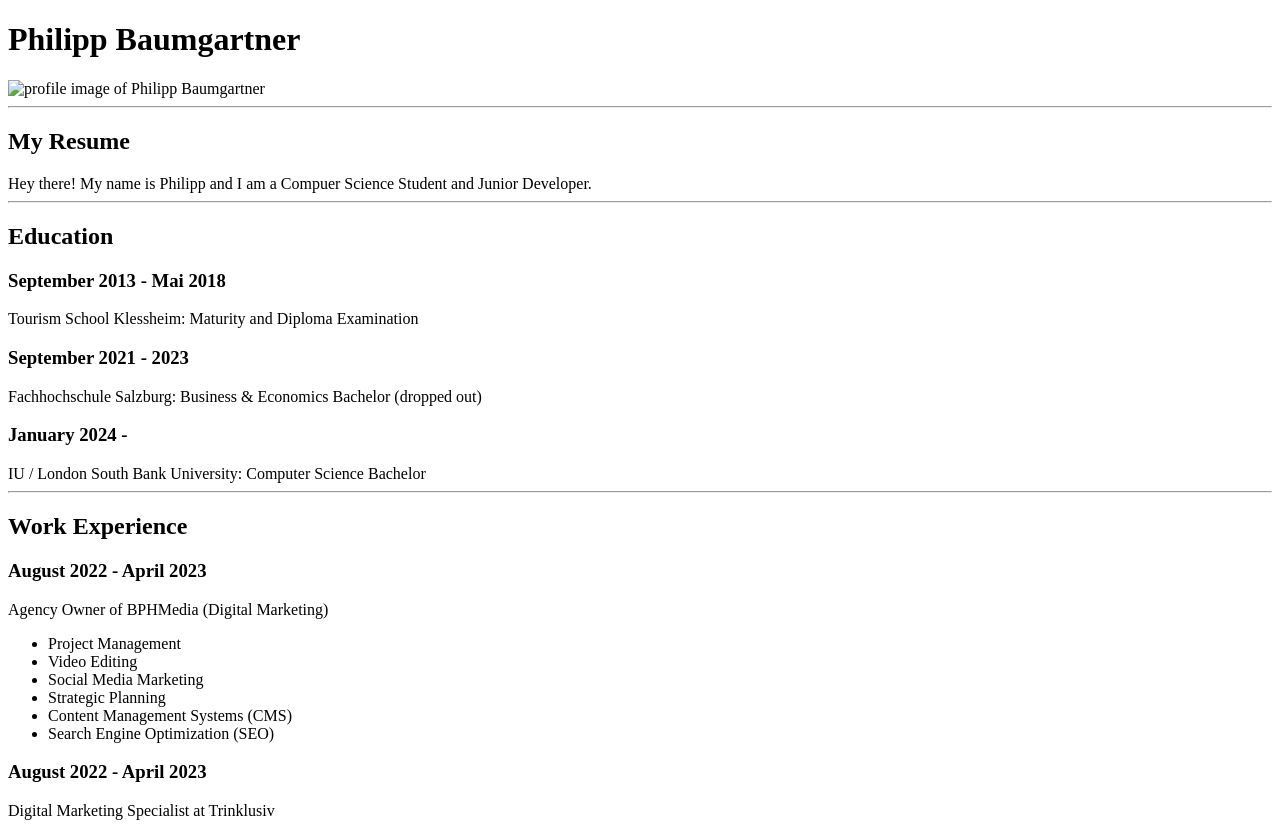
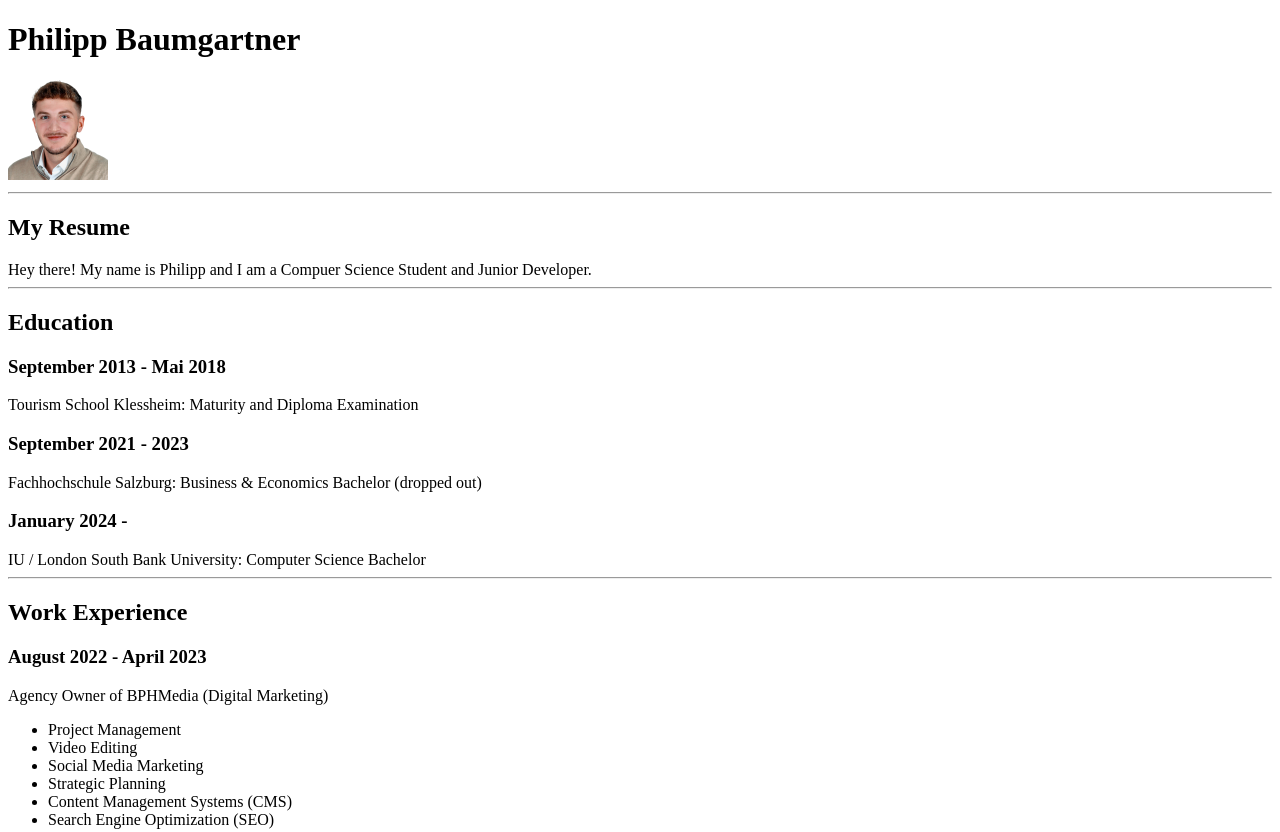
Before and after one commit to PhilippBaumg/html-portfolio, a plain HTML site: page index.html in a window 1280 px wide. Shown: the top 832 px of the page. Drawn offline with Linux system fonts and the light colour scheme.

Commit message:
Update index.html

```diff
--- a/index.html
+++ b/index.html
@@ -1,7 +1,7 @@
 <!DOCTYPE html>
 <head>
     <h1>Philipp Baumgartner</h1>
-    <img src="./4.1+Webpages/assets/images/LinkedIn_Pic Kopie.jpg" alt="profile image of Philipp Baumgartner"height="100">
+    <img src="LinkedIn_Pic Kopie.jpg" alt="profile image of Philipp Baumgartner"height="100">
     <hr>
     <h2>My Resume</h2>
 </head>
```
